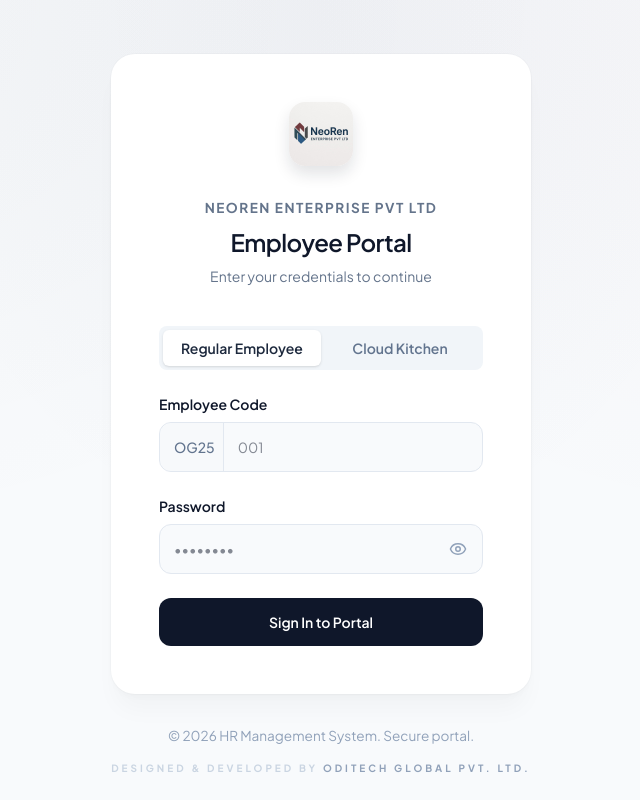
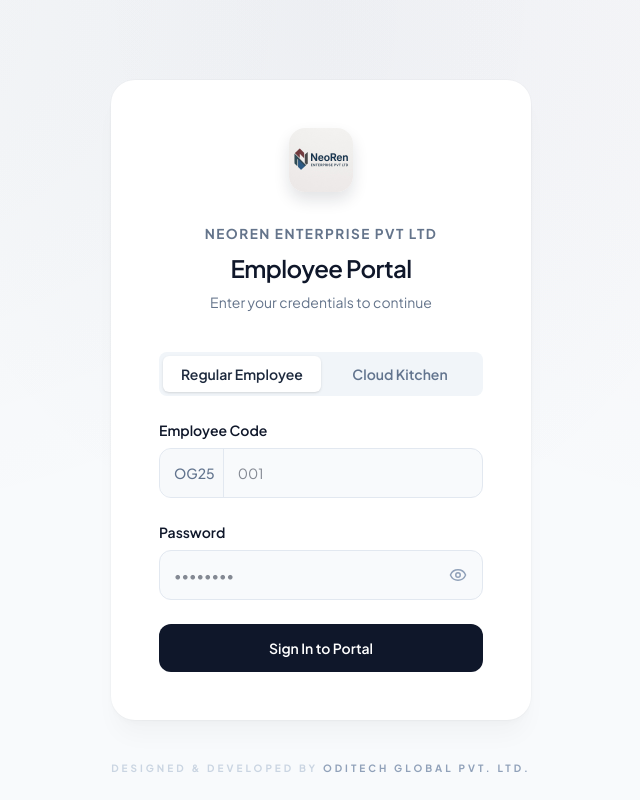
Before and after one commit to ManasCoding/NeoRen_HRMS_frontend, a React (Vite) app: page /login in a window 1280 px wide. Shown: the whole page, without its empty margins (319-959 px from the left). Built offline with nearby package versions, Linux system fonts and the light colour scheme; no server answers.

Commit message:
new changes

```diff
--- a/src/pages/LoginPage.jsx
+++ b/src/pages/LoginPage.jsx
@@ -177,10 +177,6 @@ const LoginPage = ({ isAdmin = false }) => {
             </button>
           </form>
         </div>
-
-        <div className="text-center mt-8 text-[0.85rem] text-slate-400">
-          © 2026 HR Management System. Secure portal.
-        </div>
       </div>
 
       <div className="fixed bottom-6 w-full text-center text-[10px] text-slate-300 font-black uppercase tracking-[0.3em]">
```
